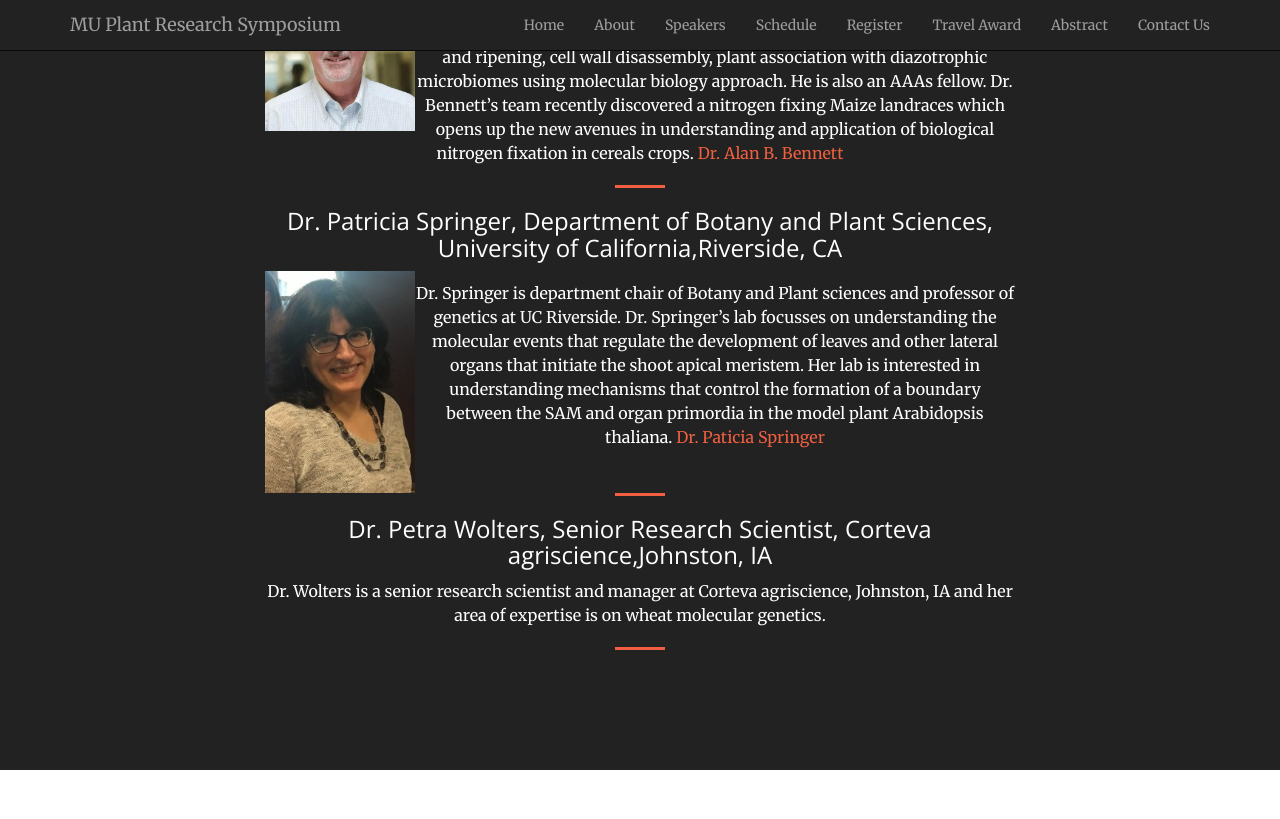
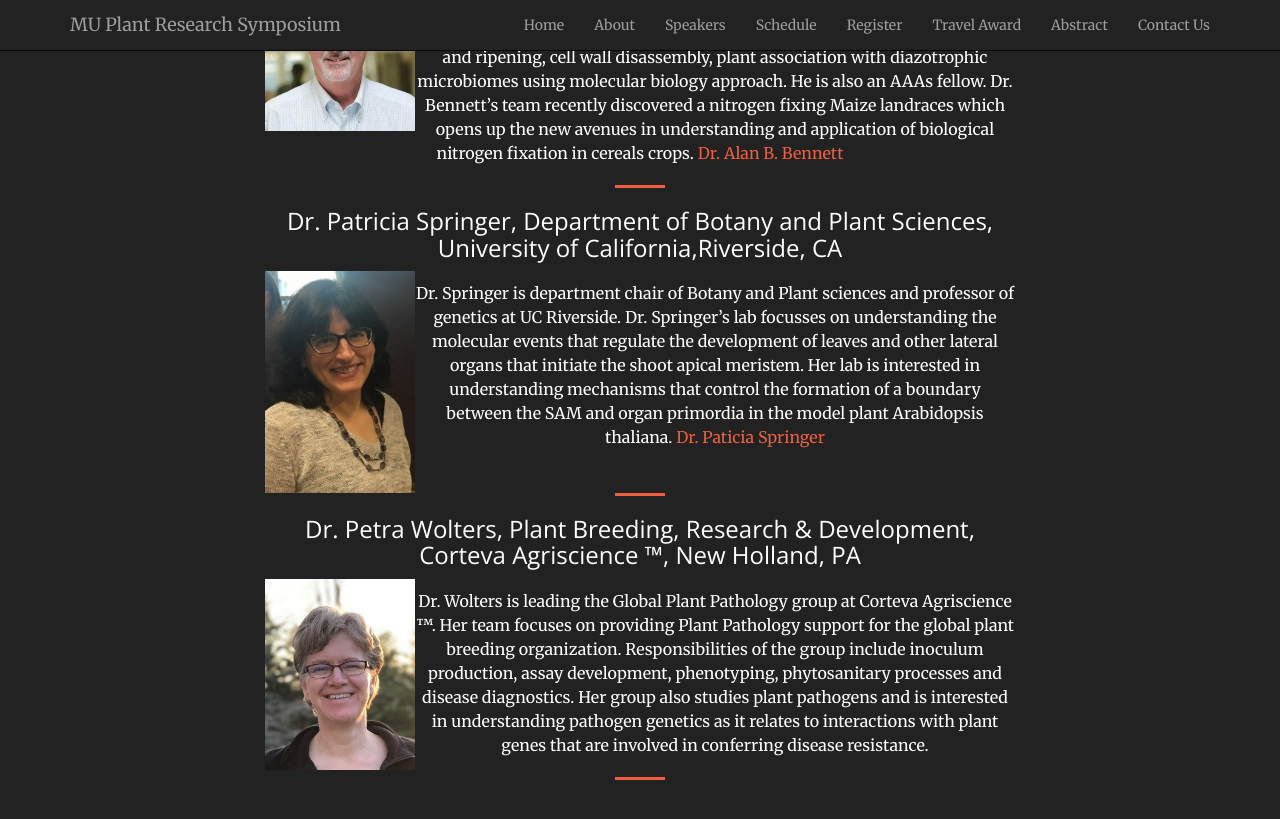
Before and after one commit to mupioneersymposium/mupioneersymposium.github.io, a Jekyll site: the page built from speakers.md, in a window 1280 px wide and 900 px high, scrolled down 1058 px. Shown: the top 819 px of the window. Built offline with Jekyll 4.4.1, drawn with Linux system fonts in a browser that asks for light colours; before the commit the page ends 1828 px from its top, so only the background shows below that.

Commit message:
Update speakers.md
petra bio

```diff
--- a/speakers.md
+++ b/speakers.md
@@ -45,7 +45,9 @@ Dr. Springer is department chair of Botany and Plant sciences and professor of g
 <a href="http://cepceb.ucr.edu/people/springer.html/" target="_blank"> Dr. Paticia Springer </a>
 <hr style="clear: both;" />
 
-### Dr. Petra Wolters, Senior Research Scientist, Corteva agriscience,Johnston, IA
+### Dr. Petra Wolters, Plant Breeding, Research & Development, Corteva Agriscience ™, New Holland, PA
 
-Dr. Wolters is a senior research scientist and manager at Corteva agriscience, Johnston, IA and her area of expertise is on wheat molecular genetics.
+<img src="/img/petra.jpg" alt="Dr. Petra Wolters Photo" width="150px" style="float: left" />
+
+Dr. Wolters is leading the Global Plant Pathology group at Corteva Agriscience ™.  Her team focuses on providing Plant Pathology support for the global plant breeding organization.  Responsibilities of the group include inoculum production, assay development, phenotyping, phytosanitary processes and disease diagnostics.  Her group also studies plant pathogens and is interested in understanding pathogen genetics as it relates to interactions with plant genes that are involved in conferring disease resistance.
 <hr style="clear: both;" />
```
